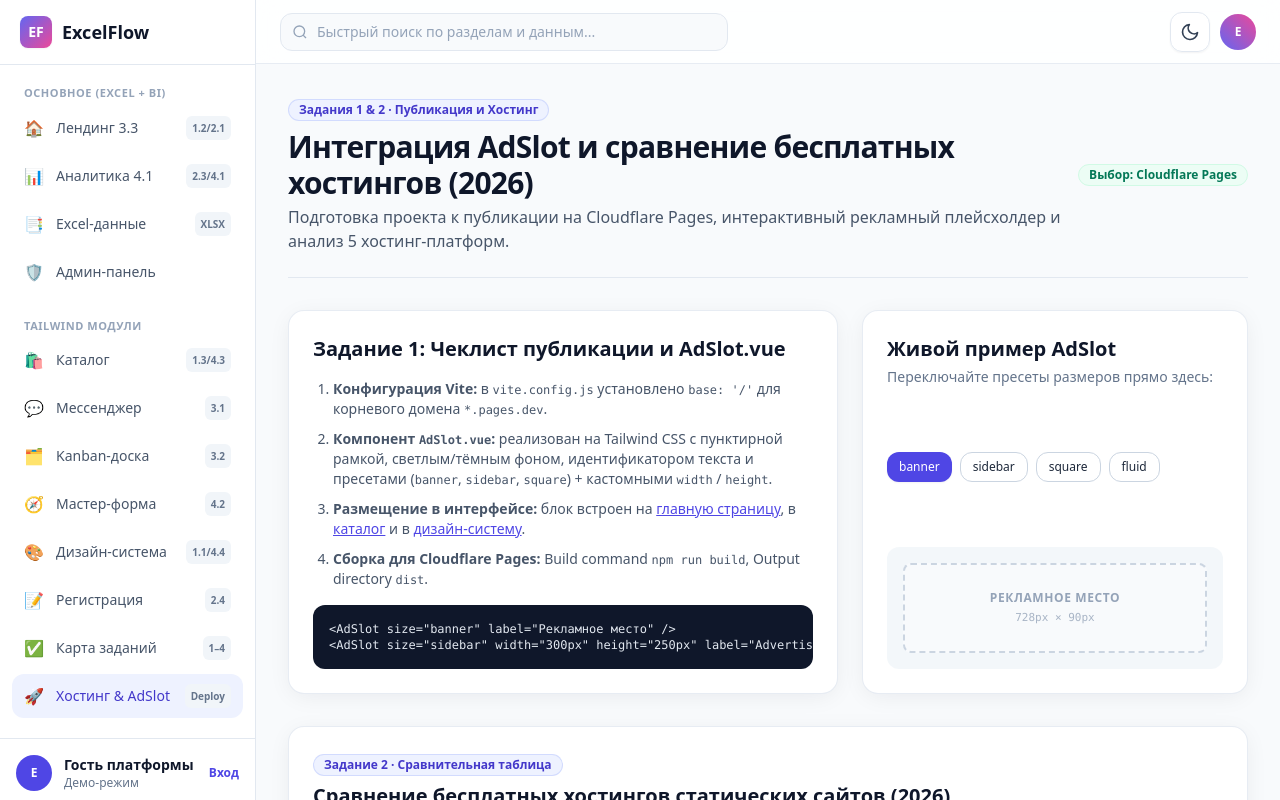
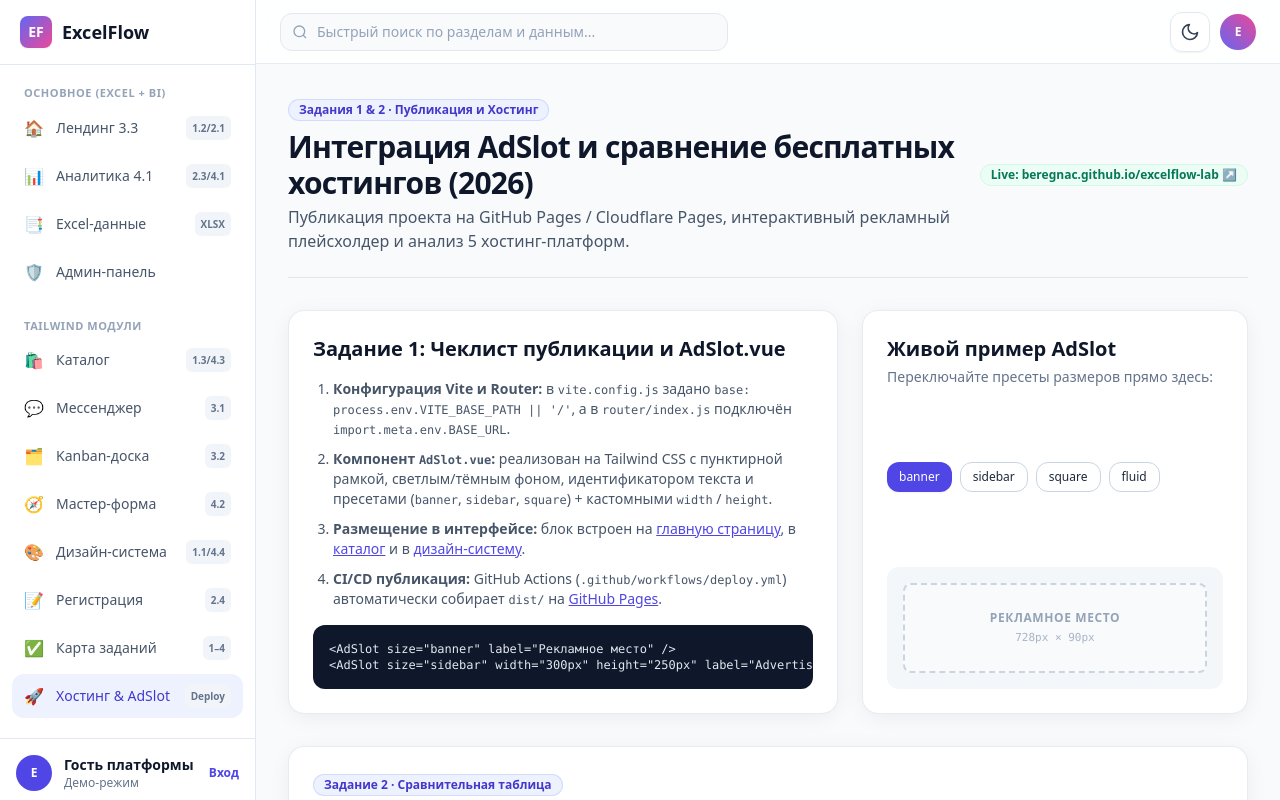
Before and after one commit to beregnac/excelflow-lab, a Vue app: page /hosting-report in a window 1280 px wide. Shown: the top 800 px of the page. Built offline with nearby package versions, Linux system fonts and the light colour scheme.

Commit message:
docs: add live GitHub Pages URL to hosting report

```diff
--- a/src/views/HostingReportView.vue
+++ b/src/views/HostingReportView.vue
@@ -7,10 +7,17 @@
           <span class="ds-badge ds-badge-brand mb-2">Задания 1 &amp; 2 · Публикация и Хостинг</span>
           <h1 class="ds-h2">Интеграция AdSlot и сравнение бесплатных хостингов (2026)</h1>
           <p class="ds-body mt-1">
-            Подготовка проекта к публикации на Cloudflare Pages, интерактивный рекламный плейсхолдер и анализ 5 хостинг-платформ.
+            Публикация проекта на GitHub Pages / Cloudflare Pages, интерактивный рекламный плейсхолдер и анализ 5 хостинг-платформ.
           </p>
         </div>
-        <span class="ds-badge ds-badge-success shrink-0">Выбор: Cloudflare Pages</span>
+        <a
+          href="https://beregnac.github.io/excelflow-lab/"
+          target="_blank"
+          rel="noopener noreferrer"
+          class="ds-badge ds-badge-success shrink-0 hover:underline"
+        >
+          Live: beregnac.github.io/excelflow-lab ↗
+        </a>
       </div>
 
       <!-- Task 1 Summary + Live AdSlot Demo -->
@@ -19,7 +26,7 @@
           <h2 id="task1-heading" class="ds-h3">Задание 1: Чеклист публикации и AdSlot.vue</h2>
           <ol class="space-y-2.5 text-sm text-slate-600 dark:text-slate-300 list-decimal pl-5">
             <li>
-              <strong>Конфигурация Vite:</strong> в <code class="text-xs">vite.config.js</code> установлено <code class="text-xs">base: '/'</code> для корневого домена <code class="text-xs">*.pages.dev</code>.
+              <strong>Конфигурация Vite и Router:</strong> в <code class="text-xs">vite.config.js</code> задано <code class="text-xs">base: process.env.VITE_BASE_PATH || '/'</code>, а в <code class="text-xs">router/index.js</code> подключён <code class="text-xs">import.meta.env.BASE_URL</code>.
             </li>
             <li>
               <strong>Компонент <code class="text-xs">AdSlot.vue</code>:</strong> реализован на Tailwind CSS с пунктирной рамкой, светлым/тёмным фоном, идентификатором текста и пресетами (<code class="text-xs">banner</code>, <code class="text-xs">sidebar</code>, <code class="text-xs">square</code>) + кастомными <code class="text-xs">width</code> / <code class="text-xs">height</code>.
@@ -28,7 +35,7 @@
               <strong>Размещение в интерфейсе:</strong> блок встроен на <router-link to="/" class="text-brand-600 underline dark:text-brand-400">главную страницу</router-link>, в <router-link to="/catalog" class="text-brand-600 underline dark:text-brand-400">каталог</router-link> и в <router-link to="/design-system" class="text-brand-600 underline dark:text-brand-400">дизайн-систему</router-link>.
             </li>
             <li>
-              <strong>Сборка для Cloudflare Pages:</strong> Build command <code class="text-xs">npm run build</code>, Output directory <code class="text-xs">dist</code>.
+              <strong>CI/CD публикация:</strong> GitHub Actions (<code class="text-xs">.github/workflows/deploy.yml</code>) автоматически собирает <code class="text-xs">dist/</code> на <a href="https://beregnac.github.io/excelflow-lab/" target="_blank" rel="noopener noreferrer" class="text-brand-600 underline dark:text-brand-400">GitHub Pages</a>.
             </li>
           </ol>
 
```
Also changed, not shown: 1 other file (tests, documents, lock files or other folders).
